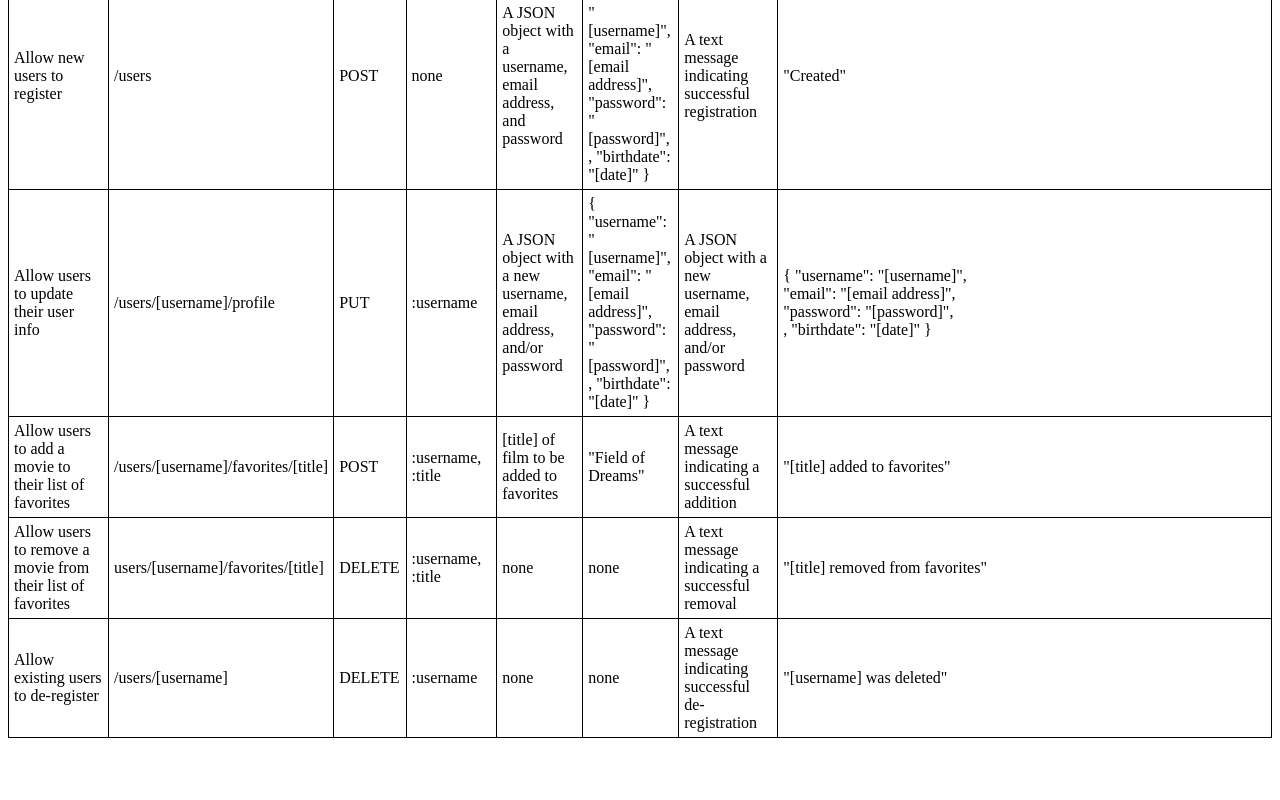
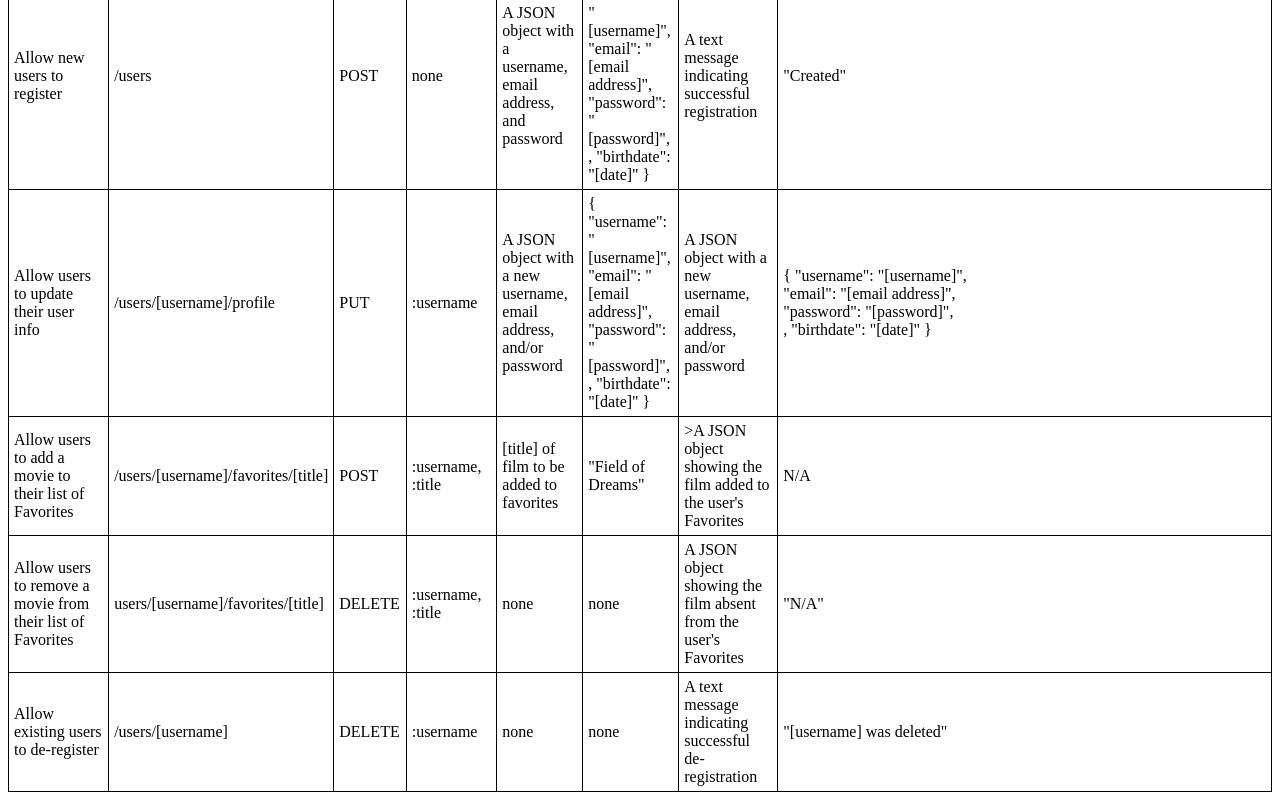
Before and after one commit to shplank/movie_api, a website: page public/documentation.html in a window 1280 px wide. Shown: the part 1451-2251 px from the top of the page. Before the commit the page ends 2197 px from the top, so only its background shows below. Drawn offline with Linux system fonts and the light colour scheme.

Commit message:
Fixed typos
Fixed typos

```diff
--- a/index.js
+++ b/index.js
@@ -184,7 +184,7 @@ app.post('/users/:Username/films/:FilmID', (req, res) => {
 // Remove a film from a user's list of favorites
 app.delete('/users/:Username/favorites/:FilmID', (req, res) => {
   Users.findOneAndUpdate({ Username: req.params.Username }, {
-     $pull: { Favorites: req.params.FilmID }
+     $pull: { favorites: req.params.FilmID }
    },
    { new: true }, // This line makes sure that the updated document is returned
   (err, updatedUser) => {
--- a/public/documentation.html
+++ b/public/documentation.html
@@ -187,24 +187,24 @@
       }</td>
     </tr>
     <tr>
-      <td>Allow users to add a movie to their list of favorites</td>
+      <td>Allow users to add a movie to their list of Favorites</td>
       <td>/users/[username]/favorites/[title]</td>
       <td>POST</td>
       <td>:username, :title</td>
       <td>[title] of film to be added to favorites</td>
       <td>"Field of Dreams"</td>
-      <td>A text message indicating a successful addition</td>
-      <td>"[title] added to favorites"</td>
+      <td>>A JSON object showing the film added to the user's Favorites</td>
+      <td>N/A</td>
     </tr>
     <tr>
-      <td>Allow users to remove a movie from their list of favorites</td>
+      <td>Allow users to remove a movie from their list of Favorites</td>
       <td>users/[username]/favorites/[title]</td>
       <td>DELETE</td>
       <td>:username, :title</td>
       <td>none</td>
       <td>none</td>
-      <td>A text message indicating a successful removal</td>
-      <td>"[title] removed from favorites"</td>
+      <td>A JSON object showing the film absent from the user's Favorites</td>
+      <td>"N/A"</td>
     </tr>
     <tr>
       <td>Allow existing users to de-register</td>
```
